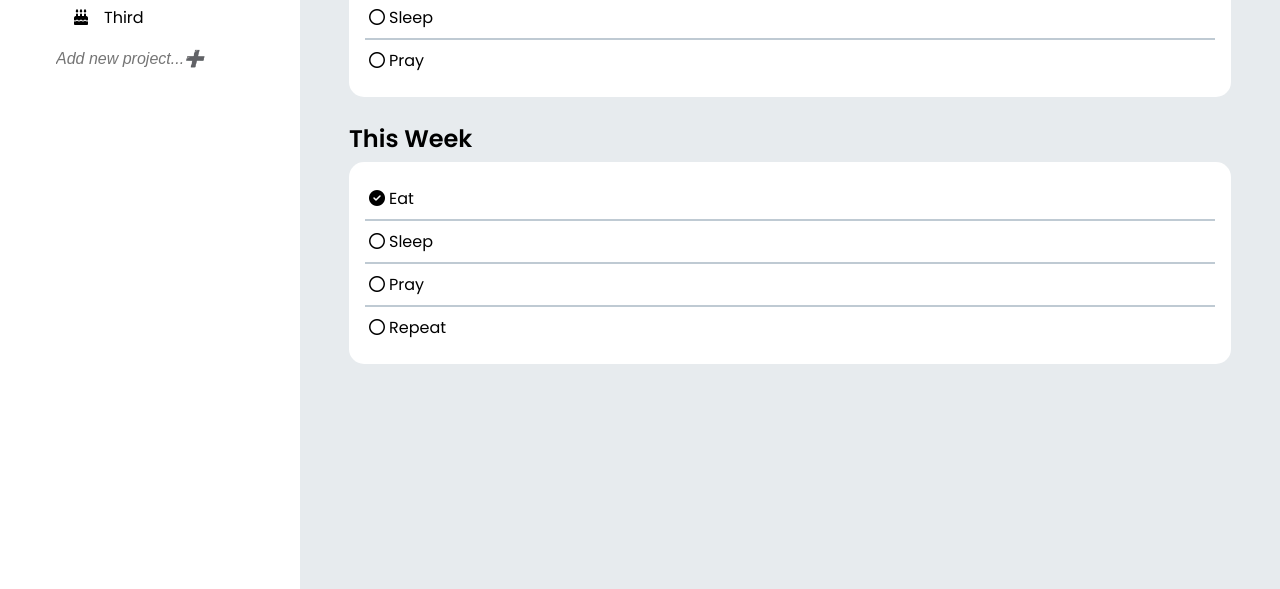
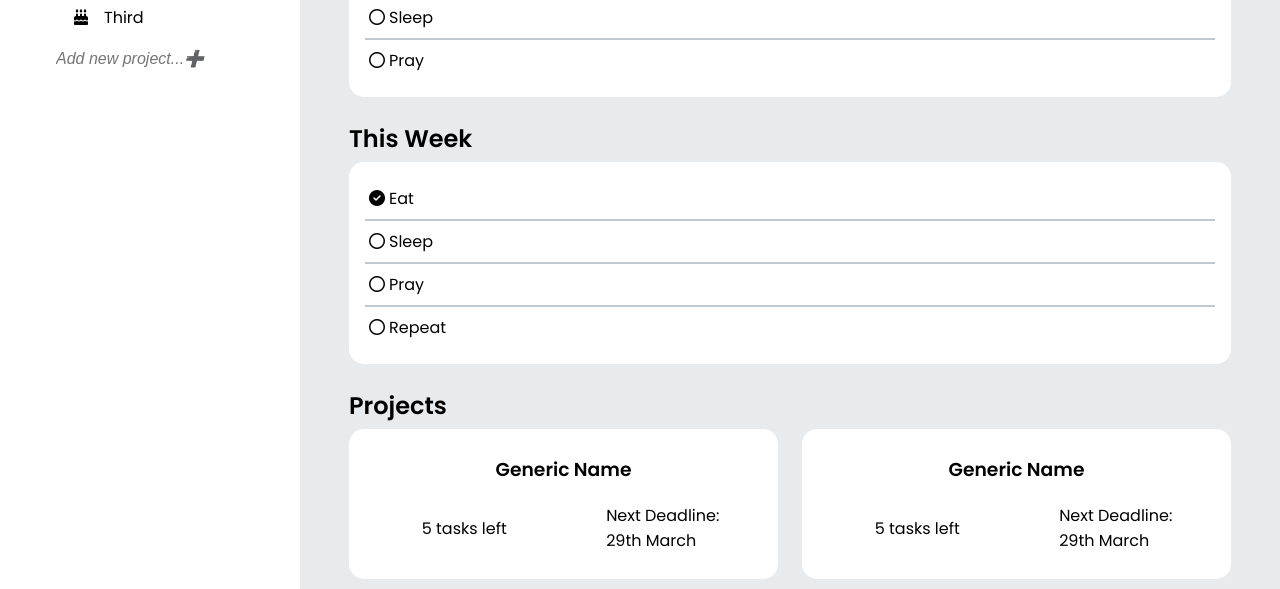
Before and after one commit to sayandcode/toDoApp, a website built with webpack: page src/indexTemplate.html in a window 1280 px wide. Shown: the part 211-800 px from the top of the page. Built offline with nearby package versions, Linux system fonts and the light colour scheme.

Commit message:
Add project card styling
The width cutoff was changed to a padding so that the shadow is visible

```diff
--- a/src/indexTemplate.html
+++ b/src/indexTemplate.html
@@ -18,7 +18,6 @@
                 <li class="projectSlab hoverOptions"><span class="projectName">Second</span></li>
                 <li class="projectSlab hoverOptions"><span class="projectName">Third</span>
                     <ul class="contextMenu">
-                        <li>Edit Project</li>
                         <li>Rename</li>
                         <li>Delete Project</li>
                     </ul>
@@ -62,6 +61,25 @@
                     <span class="deleteBtn">Delete</span>
                 </li>
             </ul>
+            <h2>Projects</h2>
+            <div class="projectCards">
+                <div class="projectCard hoverOptions">
+                    <h3 class="projectName">Generic Name</h3>
+                    <span class="noOfTasks">5 tasks left</span>
+                    <span class="nextDeadline">29th March</span>
+                </div>
+                <div class="projectCard hoverOptions">
+                    <h3 class="projectName">Generic Name</h3>
+                    <span class="noOfTasks">5 tasks left</span>
+                    <span class="nextDeadline">29th March</span>
+                </div>
+                <div class="projectCard hoverOptions">
+                    <h3 class="projectName">Generic Name</h3>
+                    <span class="noOfTasks">5 tasks left</span>
+                    <span class="nextDeadline">29th March</span>
+                </div>
+                <div class="newProjectCard">New Project ➕</div>
+            </div>
     </main>
 </body>
 </html>
--- a/src/sass/_config.scss
+++ b/src/sass/_config.scss
@@ -16,6 +16,7 @@
     padding: 0;
 }
 
+$standard-border-radius: 15px;
 $bgC-saturated: #BFCAD3;
 $bgC-light: #E7EBEE;
 $darkColor: #353535;
--- a/src/sass/contextMenu.scss
+++ b/src/sass/contextMenu.scss
@@ -12,10 +12,12 @@
         }
     }
 
+    //change this to event click position later
     position:absolute;
     top: 50%;
     right: 0 + $icon-width/2;
     transform: translateX(100%);
+    z-index: 10;
 
     display: none;  //remove this later
 }
--- /dev/null
+++ b/src/sass/homeProjectCards.scss
@@ -0,0 +1,67 @@
+.projectCards{
+    display: grid;
+    grid-template-columns: repeat(auto-fit, minmax(max(300px,100%/3 - 1.5em) ,1fr));
+    grid-auto-rows: 150px;
+    gap: 1em 1.5em;
+
+    .projectCard{
+        background-color: $lightColor;
+        border-radius: $standard-border-radius;
+        box-sizing: border-box;
+        padding: 1em;
+
+        position: relative;
+        &::after{
+            content: '\f142';
+            position: absolute;
+            top: 2em;
+            right: 1em;
+            cursor: pointer;
+            opacity: 0;
+            transition: opacity 0.1s;
+        }
+        &:hover::after{
+            opacity: 1;
+        }
+
+        display: grid;
+        grid-template-columns: repeat(2, 1fr);
+        grid-template-rows: repeat(2, auto);
+        align-items: center;
+        justify-items: center;
+        grid-template-areas:
+            "projectName projectName"
+            "noOfTasks nextDeadline";
+
+        .projectName{grid-area: projectName;}
+        .noOfTasks{grid-area: noOfTasks;}
+        .nextDeadline{grid-area: nextDeadline;}
+
+        .projectName{
+            cursor: pointer;
+        }
+
+        .nextDeadline::before{
+                content: 'Next Deadline:';
+                display: block;
+        }
+
+        transition: box-shadow 0.2s;
+        &:hover{
+            box-shadow: 0px 5px 10px $darkColor;
+        }
+    }
+
+    .newProjectCard{
+        display: flex;
+        justify-content: center;
+        align-items: center;
+        background-color: scale-color($bgC-saturated, $alpha: -20%);
+        border-radius: $standard-border-radius;
+        transition: background-color 0.1s;
+        &:hover{
+            background-color: scale-color($bgC-saturated, $lightness: 40% ,$alpha: -20%);
+            cursor: pointer;
+        }
+    }
+}
--- a/src/sass/homeTasks.scss
+++ b/src/sass/homeTasks.scss
@@ -8,7 +8,7 @@ main h2{
 
 .taskList{
     background-color: $lightColor;
-    border-radius: 15px;
+    border-radius: $standard-border-radius;
     padding: 1em;
     list-style: none;
 }
@@ -58,3 +58,5 @@ main h2{
         margin-left: 1em;
     }
 }
+
+@import 'homeProjectCards.scss'
--- a/src/sass/index.scss
+++ b/src/sass/index.scss
@@ -12,6 +12,7 @@ body{
     grid-template-areas:
         "navMenu logo"
         "navMenu main";
+    overflow-y: hidden;
 }
 
 .logo{
@@ -28,9 +29,29 @@ nav{
 
 .rightSide{
     grid-area: main;
-    width: 90%;
-    margin: 0 auto;
+    padding: 0 5%;
+    padding-bottom: 2rem;
+    overflow-y: auto;
 }
+
+/* SCROLLBAR */
+* {
+  scrollbar-width: thin;
+  scrollbar-color: #fec600 #000;
+}
+*::-webkit-scrollbar {
+  width: 14px;
+}
+*::-webkit-scrollbar-track {
+    background-color: $bgC-saturated;
+    border-radius: $standard-border-radius;
+}
+*::-webkit-scrollbar-thumb {
+    background-color: $lightColor;
+    border: 2px solid $bgC-light;
+    border-radius: 5px;
+}
+/* SCROLLBAR */
 
 @import 'navStyling.scss';
 @import 'contextMenu.scss';
--- a/src/sass/navStyling.scss
+++ b/src/sass/navStyling.scss
@@ -10,7 +10,6 @@ nav{
 
         &>ul{
             margin-left: 1em;
-        }
         }
     }
 
@@ -76,3 +75,4 @@ nav{
             font-style: italic;
         }
     }
+}
```
Lines whose indentation alone changed are shown as unchanged.
